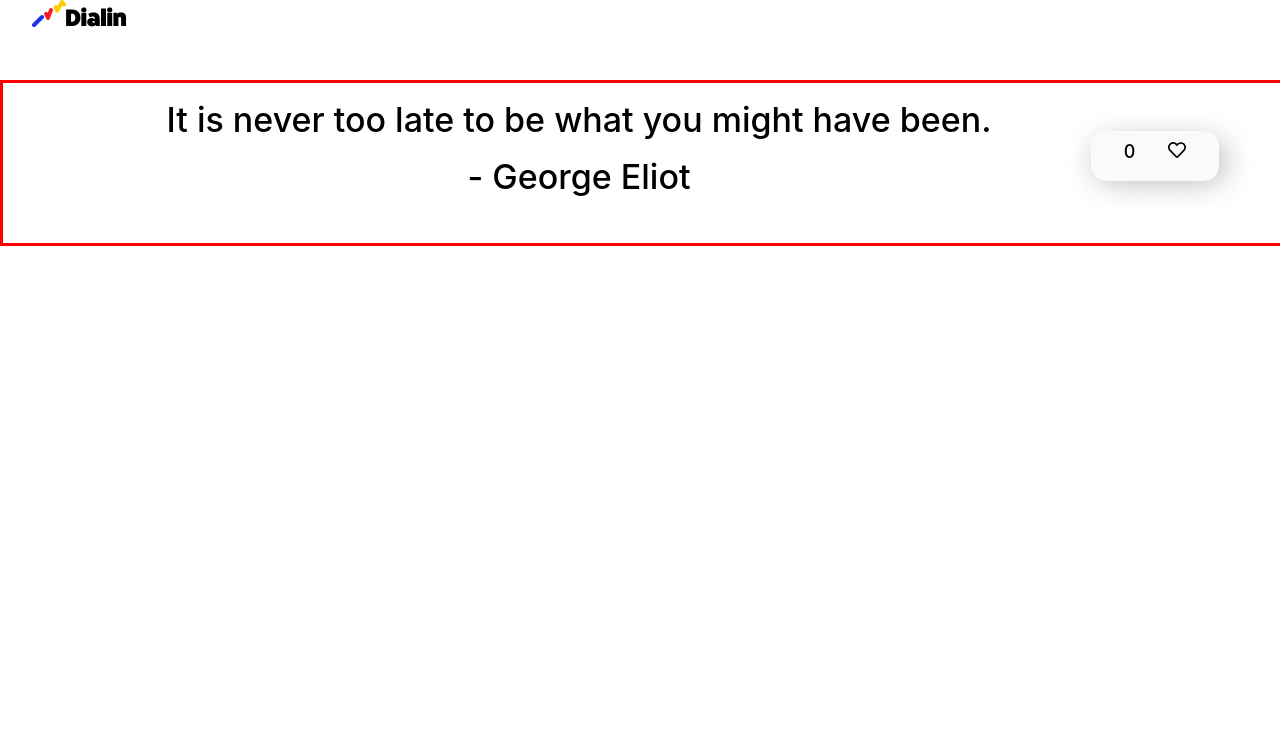
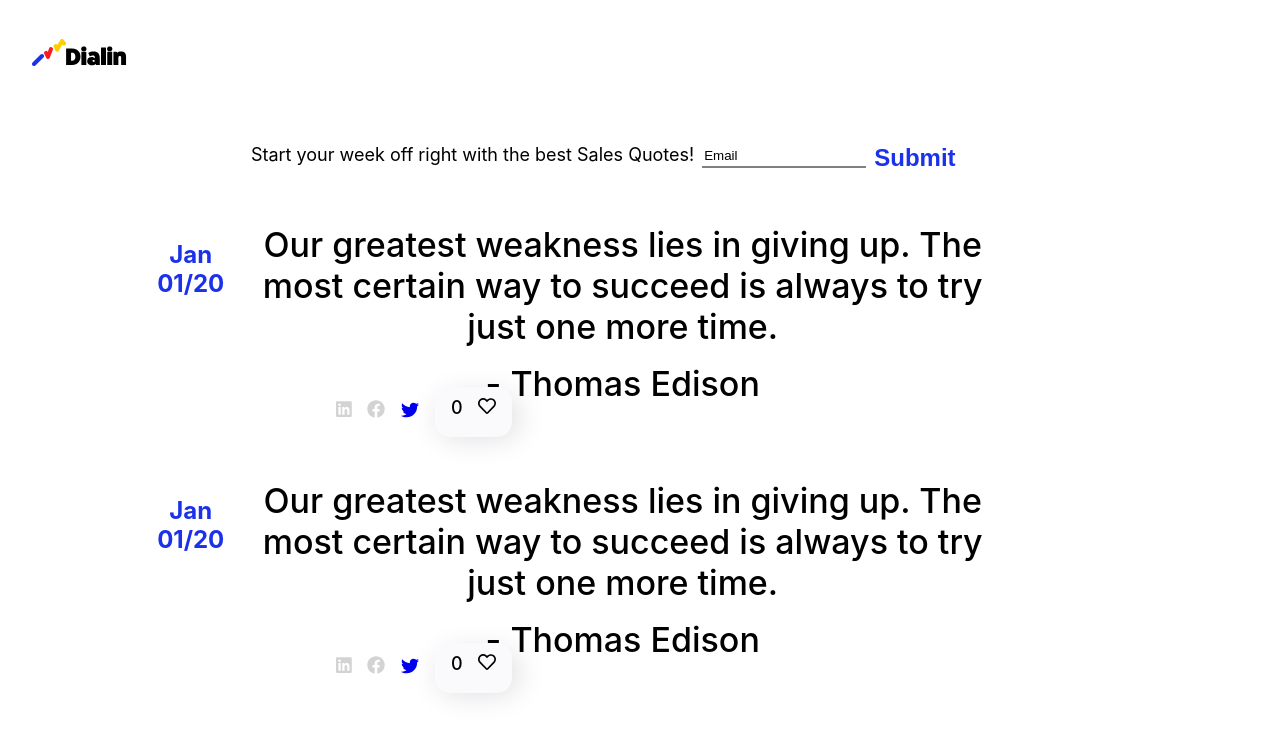
Before and after one commit to tedgey/Daily-Sales-Quotes, a React (Create React App) app: page /QuoteList in a window 1280 px wide. Shown: the top 738 px of the page. Built offline with nearby package versions, Linux system fonts and the light colour scheme.

Commit message:
Adjusted spacing; added components for 'more motivation' page; updated README with screenshot.

```diff
--- a/src/App.js
+++ b/src/App.js
@@ -8,8 +8,10 @@ import QuoteList from "./components/QuoteList";
 function App() {
   return (
     <Router>
-      <Route exact path="/" component={Home} />
-      <Route exact path="/QuoteList" component={QuoteList} />
+      <div className="App">
+        <Route exact path="/" component={Home} />
+        <Route exact path="/QuoteList" component={QuoteList} />
+      </div>
     </Router>
   );
 }
--- /dev/null
+++ b/src/components/DatePosted.js
@@ -0,0 +1,30 @@
+import React from "react";
+import styled from "styled-components";
+
+import QuoteScore from "./QuoteScore";
+import Social from "./Social";
+
+const DatePosted = styled.div`
+  font-size: 24px;
+  width: 6%;
+  height: 10vh;
+  display: flex;
+  flex-direction: center;
+  justify-content: center;
+  flex-wrap: wrap;
+  text-align: center;
+  color: #1b31ea;
+  font-weight: 700;
+  margin-left: 10rem;
+  margin-top: 2rem;
+  // border-style: solid;
+  // border-color: blue;
+`;
+
+export default () => (
+  <>
+    <DatePosted>
+      <div> Jan 01/20 </div>
+    </DatePosted>
+  </>
+);
--- /dev/null
+++ b/src/components/EmailWrapper.js
@@ -0,0 +1,62 @@
+import React from "react";
+import styled from "styled-components";
+
+const EmailWrapper = styled.div`
+  font-size: 18px;
+  width: 98%;
+  height: 10vh;
+  display: flex;
+  flex-direction: row;
+  justify-content: space-around;
+  text-align: center;
+  color: black;
+  font-weight: 500;
+  margin-top: 3rem;
+  // border-style: solid;
+  // border-color: red;
+`;
+
+const EmailBox = styled.div`
+  display: flex;
+  margin-top: 1rem;
+  width: 60%;
+  font-weight: 400;
+  // border-style: solid;
+  // border-color: black;
+`;
+
+const EmailInput = styled.input`
+  width: 10rem;
+  height: 20px;
+  border-left: none;
+  border-right: none;
+  border-top: none;
+  border-color: grey;
+  margin: 0px 8px 0px 8px;
+  // border-style: solid;
+  // border-color: cyan;
+`;
+
+const EmailButton = styled.button`
+  color: #1b31ea;
+  width: 5rem;
+  height: 25px;
+  font-weight: 600;
+  font-size: 24px;
+  padding: 0px;
+  margin: 0px;
+  background: white;
+  border-style: none;
+`;
+
+export default () => (
+  <>
+    <EmailWrapper>
+      <EmailBox>
+        Start your week off right with the best Sales Quotes!
+        <EmailInput value="Email" />
+        <EmailButton> Submit </EmailButton>
+      </EmailBox>
+    </EmailWrapper>
+  </>
+);
--- a/src/components/Home.js
+++ b/src/components/Home.js
@@ -11,7 +11,7 @@ import "../App.css";
 
 function Home() {
   return (
-    <div className="App">
+    <>
       <NavBar>
         <Logo />
       </NavBar>
@@ -21,7 +21,7 @@ function Home() {
         <Social />
       </div>
       <Footer />
-    </div>
+    </>
   );
 }
 
--- a/src/components/NavBar.js
+++ b/src/components/NavBar.js
@@ -1,5 +1,6 @@
 import React from "react";
 import styled from "styled-components";
+import { Link } from "react-router-dom";
 
 export const NAVBAR_HEIGHT = "60px";
 
@@ -9,9 +10,13 @@ const Bar = styled.div`
   margin-left: 2rem;
   height: 10vh;
   // border-style: solid;
-  // border-color: red;
+  // border-color: blue;
 `;
 
-const NavBar = ({ children }) => <Bar>{children}</Bar>;
+const NavBar = ({ children }) => (
+  <Link to="/">
+    <Bar>{children}</Bar>
+  </Link>
+);
 
 export default NavBar;
--- a/src/components/QuoteList.js
+++ b/src/components/QuoteList.js
@@ -1,24 +1,26 @@
 import React from "react";
-import { BrowserRouter as Router, Switch, Route, Link } from "react-router-dom";
 import styled from "styled-components";
+
 import Logo from "./Logo";
-import Counter from "./Counter";
 import NavBar from "./NavBar";
 import Quote from "./Quote";
-import QuoteScore from "./QuoteScore";
+import EmailWrapper from "./EmailWrapper";
+import SocialWrapper from "./SocialWrapper";
+import DatePosted from "./DatePosted";
 
 const QuoteList = styled.div`
   font-size: 18px;
-  width: 100%;
+  width: 80%;
   height: 20vh;
   display: flex;
   flex-direction: center;
-  justify-content: center;
+  justify-content: flex-end;
   text-align: center;
   color: black;
   font-weight: 500;
-  border-style: solid;
-  border-color: red;
+  margin-top: 0;
+  // border-style: solid;
+  // border-color: red;
 `;
 
 export default () => (
@@ -26,9 +28,16 @@ export default () => (
     <NavBar>
       <Logo />
     </NavBar>
+    <EmailWrapper />
     <QuoteList>
+      <DatePosted />
       <Quote />
-      <QuoteScore />
     </QuoteList>
+    <SocialWrapper />
+    <QuoteList>
+      <DatePosted />
+      <Quote />
+    </QuoteList>
+    <SocialWrapper />
   </>
 );
--- a/src/components/QuoteScore.js
+++ b/src/components/QuoteScore.js
@@ -7,9 +7,9 @@ const QuoteScore = styled.div`
   width: 10%;
   text-align: center;
   color: black;
-  margin-top: 3rem;
+  margin-top: 1.2rem;
   background: #fafafc;
-  box-shadow: 5px 10px 30px rgba(0, 0, 0, 0.3);
+  box-shadow: 5px 10px 30px rgba(0, 0, 0, 0.15);
   border-radius: 15px;
   height: 2.5rem;
   // border-style: solid;
--- a/src/components/Social.js
+++ b/src/components/Social.js
@@ -14,7 +14,7 @@ const Social = styled.div`
   justify-content: space-evenly;
   text-align: center;
   color: LightGrey;
-  margin-top: 4rem;
+  margin-top: 2rem;
   // border-style: solid;
   // border-color: red;
 `;
--- /dev/null
+++ b/src/components/SocialWrapper.js
@@ -0,0 +1,30 @@
+import React from "react";
+import styled from "styled-components";
+
+import QuoteScore from "./QuoteScore";
+import Social from "./Social";
+
+const SocialWrapper = styled.div`
+  font-size: 18px;
+  width: 60%;
+  height: 12vh;
+  display: flex;
+  flex-direction: row;
+  justify-content: left;
+  text-align: center;
+  color: black;
+  font-weight: 500;
+  margin-left: 20rem;
+  margin-top: 0px;
+  // border-style: solid;
+  // border-color: blue;
+`;
+
+export default () => (
+  <>
+    <SocialWrapper>
+      <Social />
+      <QuoteScore />
+    </SocialWrapper>
+  </>
+);
--- a/src/components/quotes.json
+++ b/src/components/quotes.json
@@ -1,4 +1,8 @@
 [
+  {
+    "quote": "Our greatest weakness lies in giving up. The most certain way to succeed is always to try just one more time.",
+    "author": "Thomas Edison"
+  },
   {
     "quote": "It is never too late to be what you might have been.",
     "author": "George Eliot"
@@ -10,9 +14,5 @@
   {
     "quote": "You make a living by what you get; you make a life by what you give.",
     "author": "Winston Churchill"
-  },
-  {
-    "quote": "Our greatest weakness lies in giving up. The most certain way to succeed is always to try just one more time.",
-    "author": "Thomas Edison"
   }
 ]
```
Also changed, not shown: src/images/Sales-quotes-screenshot-12-16-2019.png (added), 1 other file (tests, documents, lock files or other folders).
